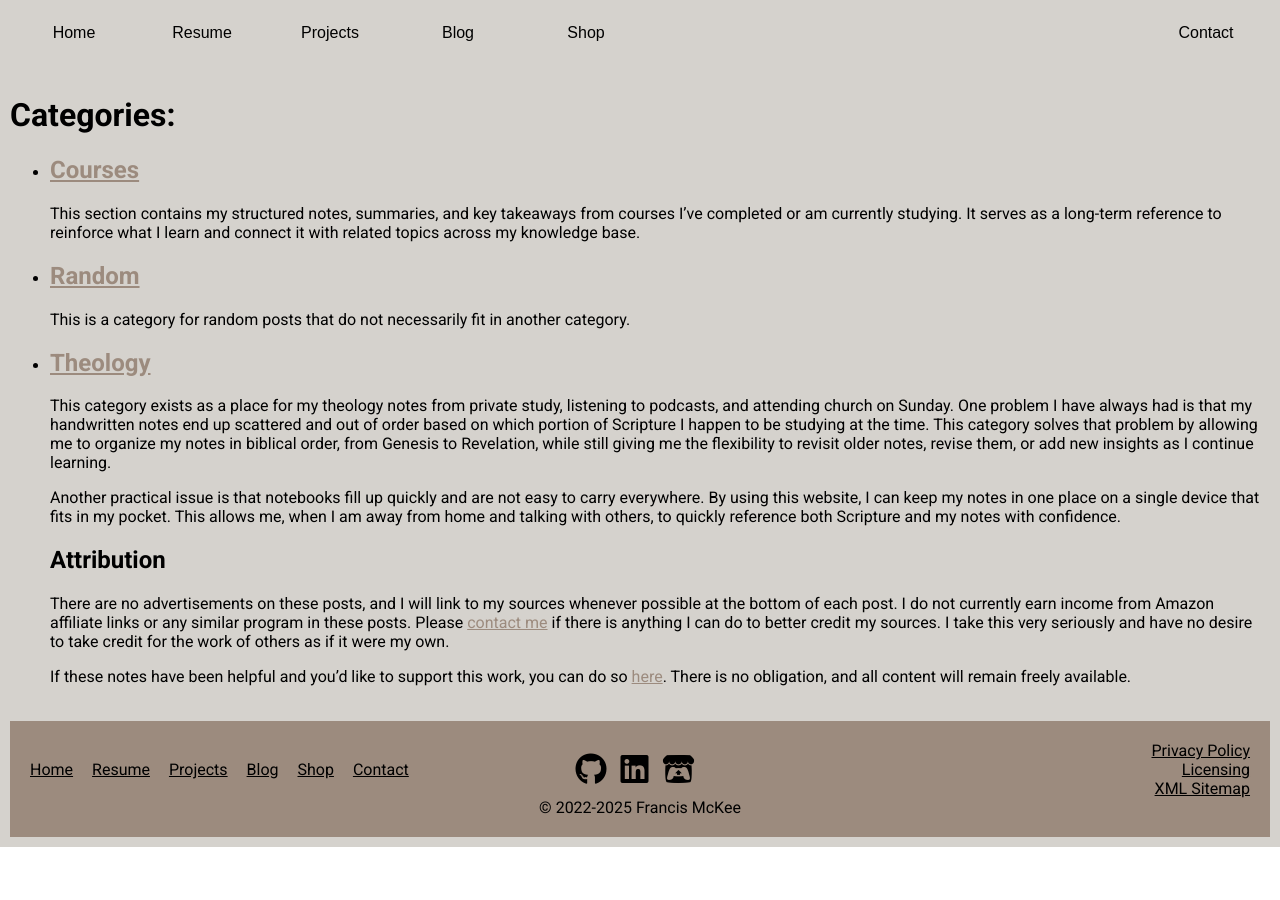
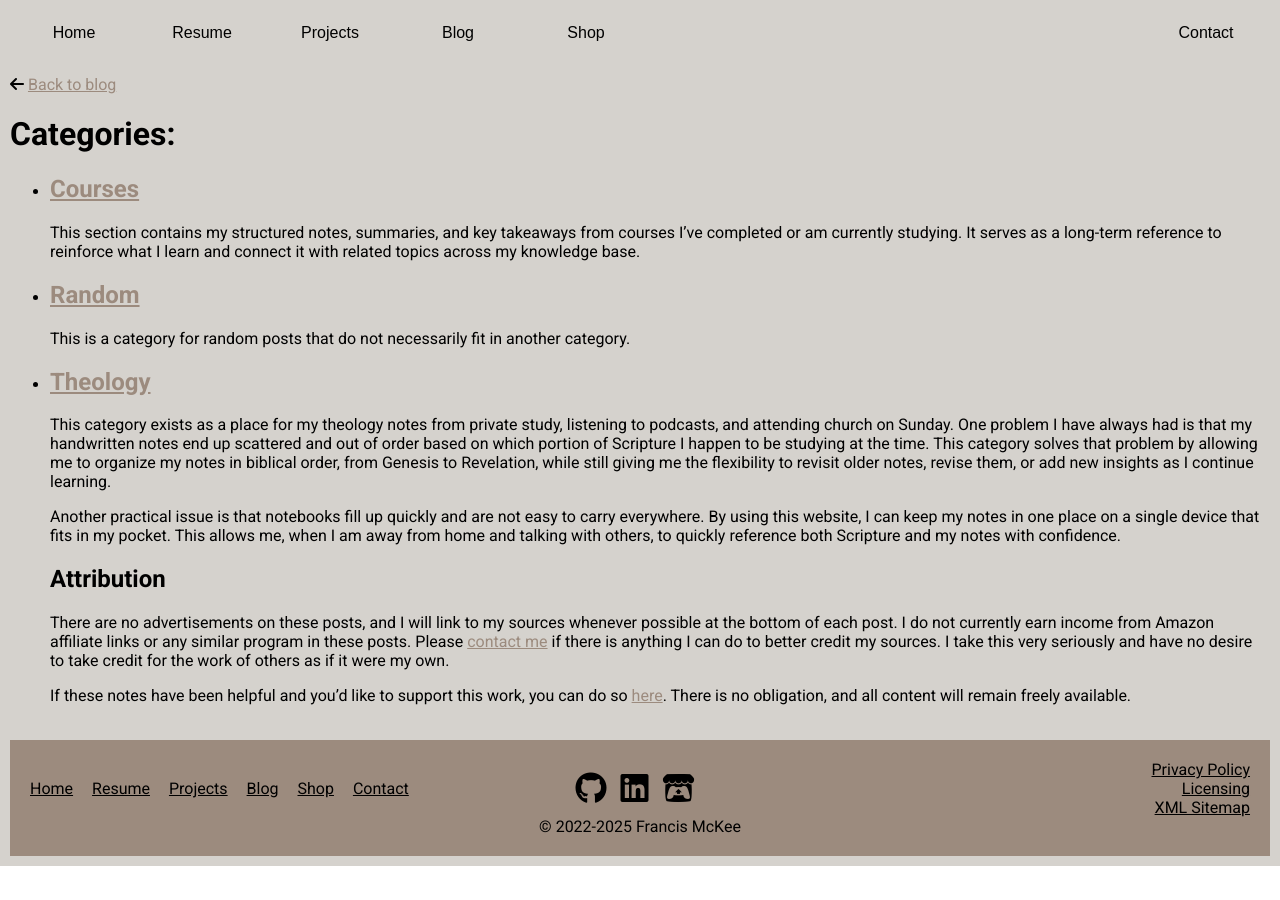
Before and after one commit to Francis-McKee/francis-mckee.github.io, a Jekyll site: the page built from categories.html, in a window 1280 px wide. Built offline with Jekyll 4.4.1, drawn with Linux system fonts in a browser that asks for light colours; nearby versions of some CDN libraries; comment, search, counter and statistics services are not loaded.

Commit message:
added link from categories and posts back to blog

```diff
--- a/_layouts/category.html
+++ b/_layouts/category.html
@@ -13,6 +13,7 @@ layout: default
   <title>{{ page.title }}</title>
 
 </head>
+<i class="fa-solid fa-arrow-left"></i> <a href="/blog.html"> Back to blog </a>
 
 <h1>{{ page.name }}</h1>
 <h2>{{ page.position }}</h2>
--- a/_layouts/post.html
+++ b/_layouts/post.html
@@ -13,6 +13,8 @@ layout: default
   <title>{{ page.title }}</title>
 
 </head>
+
+<i class="fa-solid fa-arrow-left"></i> <a href="/blog.html"> Back to blog </a>
 
 <h1>{{ page.title }}</h1>
 
--- a/categories.html
+++ b/categories.html
@@ -4,6 +4,8 @@ title: Categories
 ---
 
 <link rel="stylesheet" href="/css/category.css" type="text/css">
+
+<i class="fa-solid fa-arrow-left"></i> <a href="/blog.html"> Back to blog </a>
 
 <h1> Categories: </h1>
 
```
Also changed, not shown: 1 other file.
